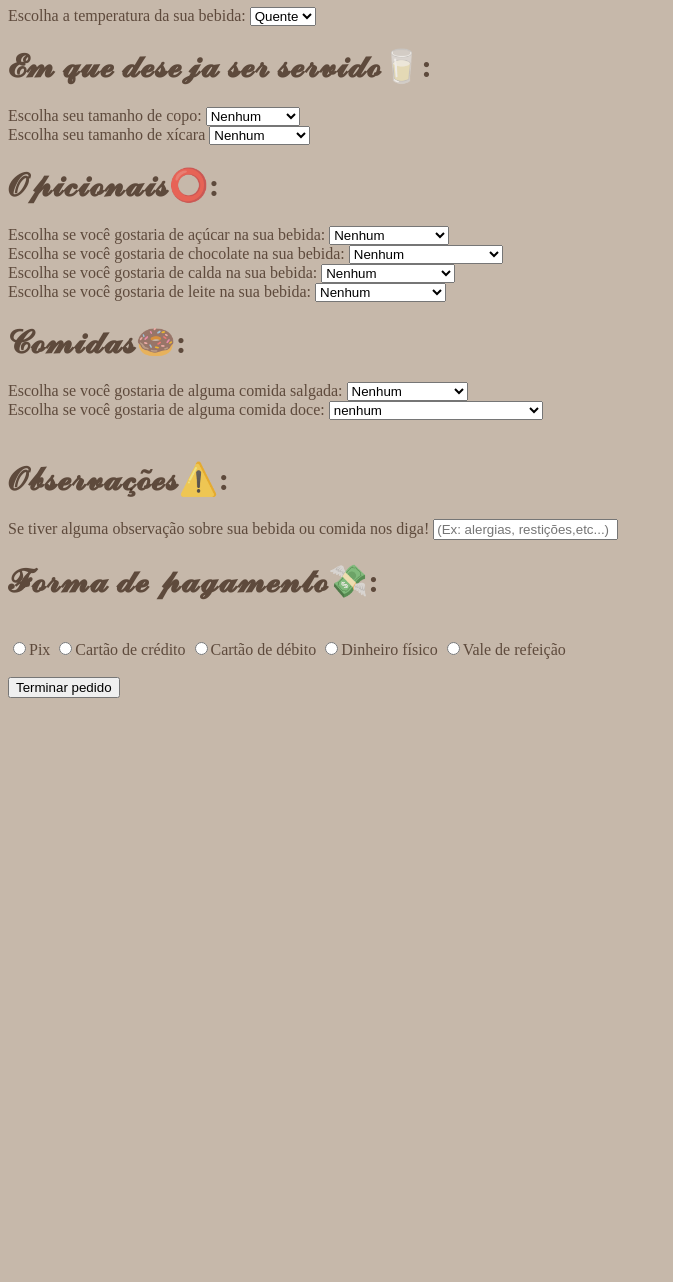
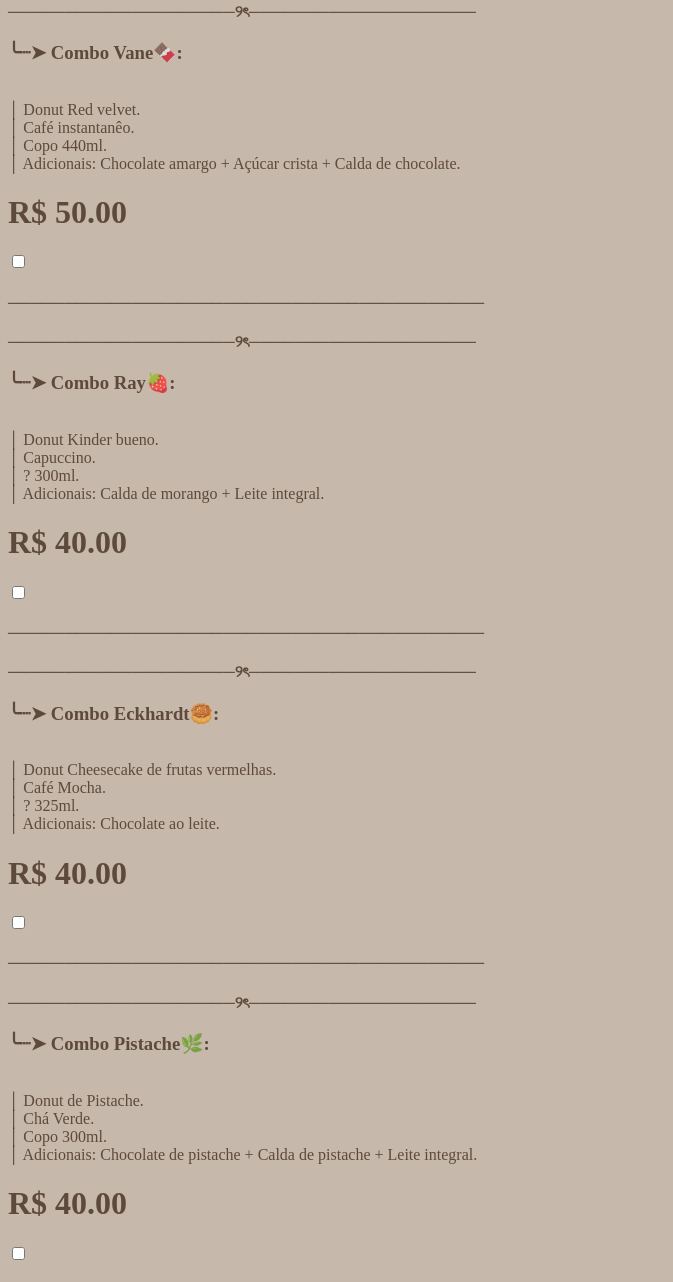
Before and after one commit to AnaLauraCavalheiroMiranda/Cafe-atualizado-, a plain HTML site: page index.html in a window 1280 px wide. Shown: the part 670-1952 px from the top of the page, without its empty margins (0-673 px from the left). Before the commit the page ends 1376 px from the top, so only its background shows below. Drawn offline with Linux system fonts and the light colour scheme.

Commit message:
Add files via upload

```diff
--- a/index.html
+++ b/index.html
@@ -14,13 +14,76 @@
     <h4>𝓕𝓲𝓺𝓾𝓮 𝓪 𝓿𝓸𝓷𝓽𝓪𝓭𝓮 𝓹𝓪𝓻𝓪 𝓯𝓪𝔃𝓮𝓻 𝓸 𝓼𝓮𝓾 𝓹𝓮𝓭𝓲𝓭𝓸!</h4>
 
     <h1>𝓝𝓸𝓶𝓮 𝓭𝓸 𝓹𝓮𝓭𝓲𝓭𝓸:</h1>
-      <label>Nome que deseja ser chamado: <input type="text" id="nome"></label>
+      <label>Nome que deseja ser chamado: <input type="text" id="nome" placeholder="(Ex: Ana, Isabelly, Lorenzo)"></label>
       <br>
-      <label>Quantos desse pedido deseja: <input type="text" id="quantidade" min="1"></label>
+      <label>Quantos desse pedido deseja: <input type="text" id="quantidade" min="1" placeholder="⚠Coloque no minímo 1⚠"></label>
       <br>
 
-      <h1>𝓒𝓸𝓶𝓫𝓸𝓼 𝓹𝓻𝓸𝓷𝓽𝓸𝓼🥯:</h1>
+      <h1>𝓒𝓸𝓶𝓫𝓸𝓼 𝓹𝓻𝓸𝓷𝓽𝓸𝓼🥐:</h1>
+      <!-- Combo 1 -->
+      <h4> ────────────────────୨ৎ────────────────────</h4>
+      <label>
+        <h3>╰┈➤ Combo simples🥯: </h3><br>
+       │ Donut Açúcar e canela.<br>
+       │ Café comum. <br>
+       │ Xícara 100ml.<br>
+       │ Adicionais: açúcar cristal.<br>
+       <h1>R$ 22.00 </h1>
+      <input type="checkbox" name="Combos simples" id="Combos" value="22.00">
+      </label>
+      <h4>──────────────────────────────────────────</h4>
 
+      <!-- Combo 2 -->
+      <h4> ────────────────────୨ৎ────────────────────</h4>
+      <label>
+        <h3>╰┈➤ Combo Vane🍫: </h3><br>
+        │ Donut Red velvet. <br>
+        │ Café instantanêo. <br>
+        │ Copo 440ml. <br>
+        │ Adicionais: Chocolate amargo + Açúcar crista + Calda de chocolate. <br>
+        <h1>R$ 50.00 </h1>
+      <input type="checkbox" name="Combos Vane" id="Combos" value="50.00">
+      </label>
+      <h4>──────────────────────────────────────────</h4>
+
+      <!-- Combo 3 -->
+      <h4> ────────────────────୨ৎ────────────────────</h4>
+      <label>
+        <h3>╰┈➤ Combo Ray🍓: </h3><br>
+        │ Donut Kinder bueno. <br>
+        │ Capuccino. <br>
+        │ ? 300ml. <br>
+        │ Adicionais: Calda de morango + Leite integral. <br>
+        <h1>R$ 40.00 </h1>
+      <input type="checkbox" name="Combos Ray" id="Combos" value="40.00">
+      </label>
+      <h4>──────────────────────────────────────────</h4>
+
+      <!-- Combo 4 -->
+      <h4> ────────────────────୨ৎ────────────────────</h4>
+      <label>
+        <h3>╰┈➤ Combo Eckhardt🥮: </h3><br>
+        │ Donut Cheesecake de frutas vermelhas. <br>
+        │ Café Mocha. <br>
+        │ ? 325ml. <br>
+        │ Adicionais: Chocolate ao leite. <br>
+        <h1>R$ 40.00 </h1>
+      <input type="checkbox" name="Combos Eckhardt" id="Combos" value="40.00">
+      </label>
+      <h4>──────────────────────────────────────────</h4>
+
+      <!-- Combo 5 -->
+      <h4> ────────────────────୨ৎ────────────────────</h4>
+      <label>
+        <h3>╰┈➤ Combo Pistache🌿: </h3><br>
+        │ Donut de Pistache. <br>
+        │ Chá Verde. <br>
+        │ Copo 300ml. <br>
+        │ Adicionais: Chocolate de pistache + Calda de pistache + Leite integral. <br>
+        <h1>R$ 40.00 </h1>
+      <input type="checkbox" name="Combos Pistache" id="Combos" value="40.00">
+      </label>
+      <h4>──────────────────────────────────────────</h4>
 
     <h1>𝓜𝓸𝓷𝓽𝓮 𝓼𝓮𝓾 𝓹𝓮𝓭𝓲𝓭𝓸 𝓵𝓸𝓰𝓸 𝓪𝓫𝓪𝓲𝔁𝓸:</h1>
 
--- a/script.js
+++ b/script.js
@@ -36,7 +36,7 @@ const temperatura = [
 const Copos = [
   { id:"Nenhum", nome:"Nenhum", preco: 0 },
   { id:"copo_50ml", nome: "Copo 50 ml", preco: 1.99 },
-  {id:"copo_100ml", nome: "Copo 100ml ", preco: 2.50 },
+  { id:"copo_100ml", nome: "Copo 100ml ", preco: 2.50 },
   { id:"copo_200ml", nome: "Copo 200ml", preco: 3.50 },
   { id:"copo_300ml", nome: "Copo 300ml", preco: 4.25  },
   { id:"copo_440", nome: "Copo 440ml", preco: 4.50 },
@@ -87,28 +87,28 @@ const Copos = [
 
   const donuts_S=[
     { id:"Nenhum", nome:"Nenhum", preco: 0 },
-    { id:"donut_americano", nome:"Americano", preco: 28.00},
-    { id:"donut_dog", nome:"Cat Hot", preco: 22.00},
-    { id:"donut_dog2", nome:"Cat Hot duplo", preco: 26.00},
-    { id:"donut_burguer", nome:"Cat burguer", preco: 28.00},
-    { id:"donut_frances", nome:"Francês", preco: 29.00},
-    { id:"donut_margherita", nome:"Margherita", preco: 26.00 },
-    { id:"donut_tropical", nome:"Tropical Chicken", preco: 27.00 }
+    { id:"donut_americano", nome:"Donut Americano", preco: 28.00},
+    { id:"donut_dog", nome:"Donut Cat Hot", preco: 22.00},
+    { id:"donut_dog2", nome:"Donut Cat Hot duplo", preco: 26.00},
+    { id:"donut_burguer", nome:"Donut Cat burguer", preco: 28.00},
+    { id:"donut_frances", nome:"Donut Francês", preco: 29.00},
+    { id:"donut_margherita", nome:"Donut Margherita", preco: 26.00 },
+    { id:"donut_tropical", nome:"Donut Tropical Chicken", preco: 27.00 }
 
   ];
 
   const donuts_D=[
     {id:"nenhum", nome:"nenhum", preco:0},
-    {id:"donut_homer", nome:"homer simpsons", preco: 18.00},
-    {id:"donut_snickers", nome:"snickers", preco: 20.00},
-    {id:"donut_creme_de_avela", nome:"creme de avelã", preco:25.00},
-    {id:"donut_cheesecake", nome:"cheesecake de frutas vermelhas", preco:25.00},
-    {id:"donut_kinder", nome:"kinder bueno", preco: 28.00},
-    {id:"donut_redvelvet", nome:"red velvet", preco:20.00},
-    {id:"donut_rafaello", nome:"rafaello", preco:25.00},
-    {id:"donut_tonn", nome:"tonn fraise", preco:25.00},
-    {id:"donut_pistache", nome:"pistache", preco:25.00},
-    {id:"donut_churros", mome:"Churros", preco:25.00}
+    {id:"donut_homer", nome:"Donut Homer Simpsons", preco: 18.00},
+    {id:"donut_snickers", nome:"Donut Snickers", preco: 20.00},
+    {id:"donut_creme_de_avela", nome:"Donut Creme de avelã", preco:25.00},
+    {id:"donut_cheesecake", nome:"Donut Cheesecake de frutas vermelhas", preco:25.00},
+    {id:"donut_kinder", nome:"Donut Kinder bueno", preco: 28.00},
+    {id:"donut_redvelvet", nome:"Donut Red velvet", preco:20.00},
+    {id:"donut_rafaello", nome:"Donut Rafaello", preco:25.00},
+    {id:"donut_tonn", nome:"Donut Tonn fraise", preco:25.00},
+    {id:"donut_pistache", nome:"Donut de pistache", preco:25.00},
+    {id:"donut_canela", nome:"Donut Açúcar e canela", preco:15.00}
 
 
   ];
@@ -285,7 +285,6 @@ function gerarRelatorio(){
   <p><strong>Café</strong> ${Cafe1.nome} - R$ ${custoCafe.toFixed(2)}</p>
   <p><strong>Chá:</strong> ${Chas1.nome} - R$ ${custoChas.toFixed(2)}</p>
   <p><strong>Temperatura:</strong> ${temperatura1.nome} - R$ ${custotemperatura.toFixed(2)}</p>
-  <p><strong>Copos:</strong> ${Copos1.nome} - R$ ${custoCopos.toFixed(2)}</p>
   <p><strong>Xicara:</strong> ${Xicaras1.nome} - R$ ${custoXicaras.toFixed(2)}</p>
   <p><strong>Açucar:</strong> ${acucar1.nome} - R$ ${custoacucar.toFixed(2)}</p>
   <p><strong>Chocolate:</strong> ${Chocolate1.nome} - R$ ${custoChocolate.toFixed(2)}</p>
```
